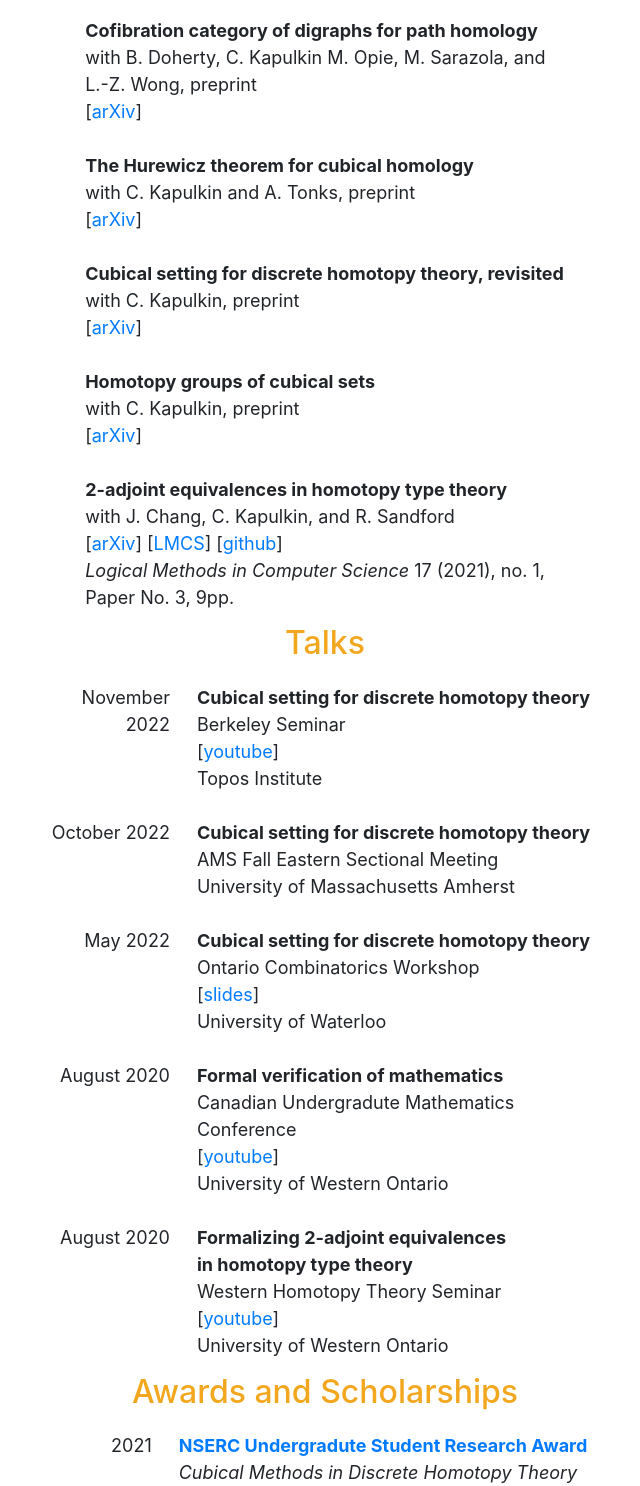
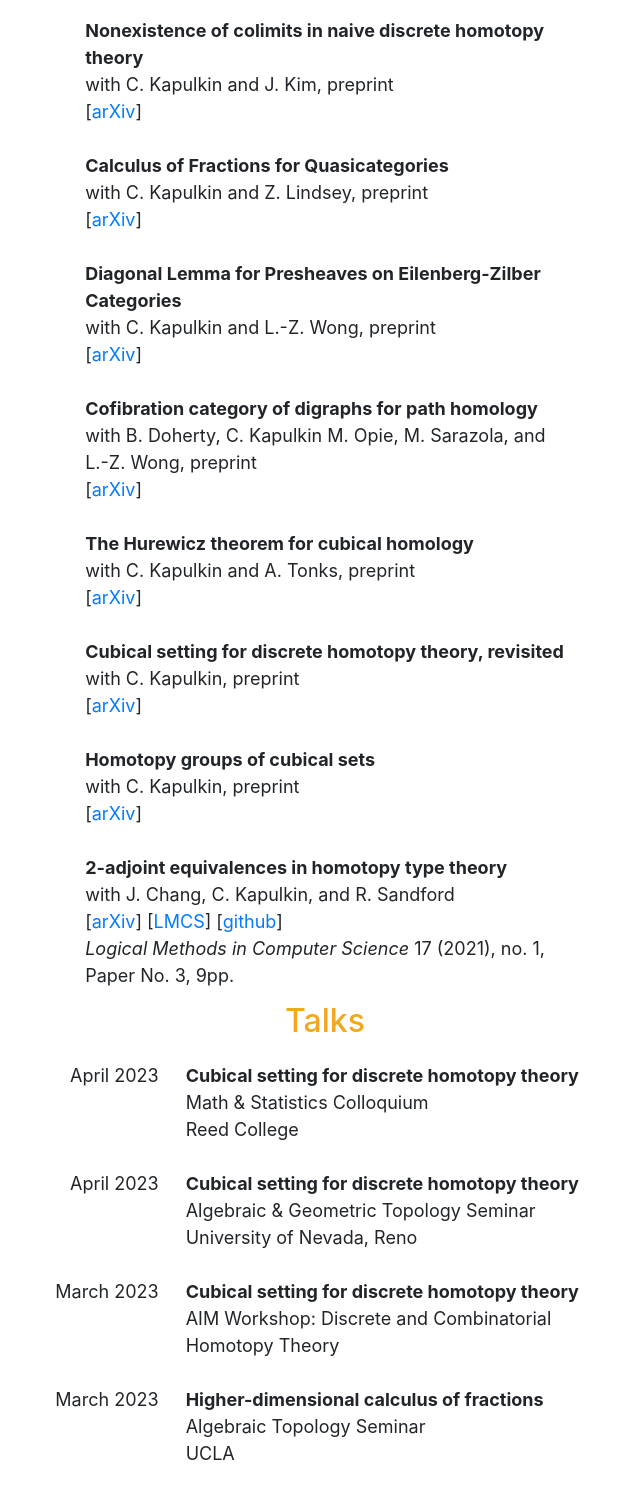
Before and after one commit to daniel-carranza/daniel-carranza.github.io-OLD, a plain HTML site: page index.html in a window 1280 px wide. Shown: the part 947-2433 px from the top of the page, without its empty margins (315-955 px from the left). Drawn offline with nearby package versions, Linux system fonts and the light colour scheme.

Commit message:
CRF papers

```diff
--- a/index.html
+++ b/index.html
@@ -85,7 +85,7 @@
     <h1 class="big">Daniel Carranza</h1>
 
 	<address class="center">
-		My email: c<!-- ocarran@gmail.com -->arranza@math<!-- @ocarran@gmail.com -->.utoronto.ca
+		My email: dc<!-- ocarran@gmail.com -->arran3@jh<!-- @ocarran@gmail.com -->.edu
 	</address>
 	<address class="center">
 		<a href="cv.pdf">My CV</a>
@@ -95,7 +95,7 @@
 
 
     <p class="center">
-		I am a program associate at the Simons Laufer Mathematical Sciences Institute (formerly MSRI) interested in homotopy theory and (higher) category theory.
+		I am a program associate at the Simons Laufer Mathematical Sciences Institute (formerly MSRI) interested in homotopy theory, (higher) category theory, and graph theory.
 	</p>
 	<p class="center">
 		Starting Fall 2023, I will be a PhD student at Johns Hopkins University.
@@ -106,6 +106,27 @@
 	<h2 class="colorhead" id="papers">Papers</h2>
 	<div class="table-responsive">
 	<table style="width:47%" class="center">
+		<tr>
+			<td align="left">
+				<b>Nonexistence of colimits in naive discrete homotopy theory</b> <br>
+				with C. Kapulkin and J. Kim, preprint<br>
+				[<a href="https://arxiv.org/abs/2306.02219">arXiv</a>]
+			</td>
+		</tr>
+		<tr>
+			<td align="left">
+				<b>Calculus of Fractions for Quasicategories</b> <br>
+				with C. Kapulkin and Z. Lindsey, preprint<br>
+				[<a href="https://arxiv.org/abs/2306.02218">arXiv</a>]
+			</td>
+		</tr>
+		<tr>
+			<td align="left">
+				<b>Diagonal Lemma for Presheaves on Eilenberg-Zilber Categories</b> <br>
+				with C. Kapulkin and L.-Z. Wong, preprint<br>
+				[<a href="https://arxiv.org/abs/2306.02217">arXiv</a>]
+			</td>
+		</tr>
 		<tr>
 			<td align="left">
 				<b>Cofibration category of digraphs for path homology</b> <br>
@@ -148,6 +169,37 @@
 	<h2 class="colorhead" id="talks">Talks</h2>
 	<div class="table-responsive">
 	<table class="center">
+		<tr>
+			<td align="right" valign="top">April 2023</td>
+			<td align="left">
+				<b> Cubical setting for discrete homotopy theory </b> <br>
+				Math & Statistics Colloquium <br>
+				Reed College
+			</td>
+		</tr>
+		<tr>
+			<td align="right" valign="top">April 2023</td>
+			<td align="left">
+				<b> Cubical setting for discrete homotopy theory </b> <br>
+				Algebraic & Geometric Topology Seminar <br>
+				University of Nevada, Reno
+			</td>
+		</tr>
+		<tr>
+			<td align="right" valign="top">March 2023</td>
+			<td align="left">
+				<b> Cubical setting for discrete homotopy theory </b> <br>
+				AIM Workshop: Discrete and Combinatorial Homotopy Theory
+			</td>
+		</tr>
+		<tr>
+			<td align="right" valign="top">March 2023</td>
+			<td align="left">
+				<b> Higher-dimensional calculus of fractions </b> <br>
+				Algebraic Topology Seminar <br>
+				UCLA
+			</td>
+		</tr>
 		<tr>
 			<td align="right" valign="top">November 2022</td>
 			<td align="left">
@@ -230,6 +282,12 @@
 	<div class="table-responsive">
 	<table style="width:75%" class="center">
 		<tr>
+			<td align="right" valign="top">March 2023</td>
+			<td align="left"><a href="https://aimath.org/pastworkshops/combhomotop.html">Discrete and combinatorial homotopy theory</a> <br>
+			<!--<em> Participant </em> <br> -->
+			American Institute of Mathematics</td>
+		</tr>
+		<tr>
 			<td align="right" valign="top">June 2022</td>
 			<td align="left"><a href="https://www.msri.org/programs/378">Higher Categories and Categorification, Part Two</a> <br>
 			<!--<em> Participant </em> <br> -->
```
Also changed, not shown: me-with-whiteboard.png (deleted), self.jpg (deleted), 3 other files.
